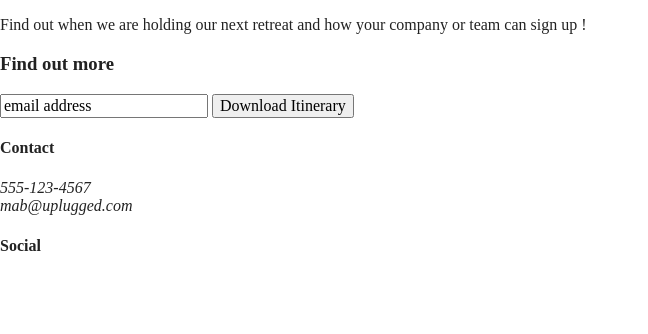
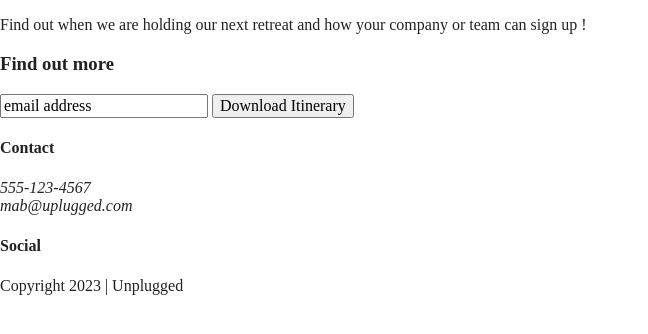
Before and after one commit to mabgray/unplugged-00, a website built with Parcel: page index.html in a window 1280 px wide. Shown: the part 176-510 px from the top of the page, without its empty margins (0-648 px from the left). Built offline with nearby package versions, Linux system fonts and the light colour scheme.

Commit message:
Copyright

```diff
--- a/index.html
+++ b/index.html
@@ -94,7 +94,9 @@
       </div>
 
     </div>
-
+<div class="copyright">
+  <p>Copyright 2023 | Unplugged</p>
+</div>
   </footer>
 
   <!-- Add your site or application content here -->
```
